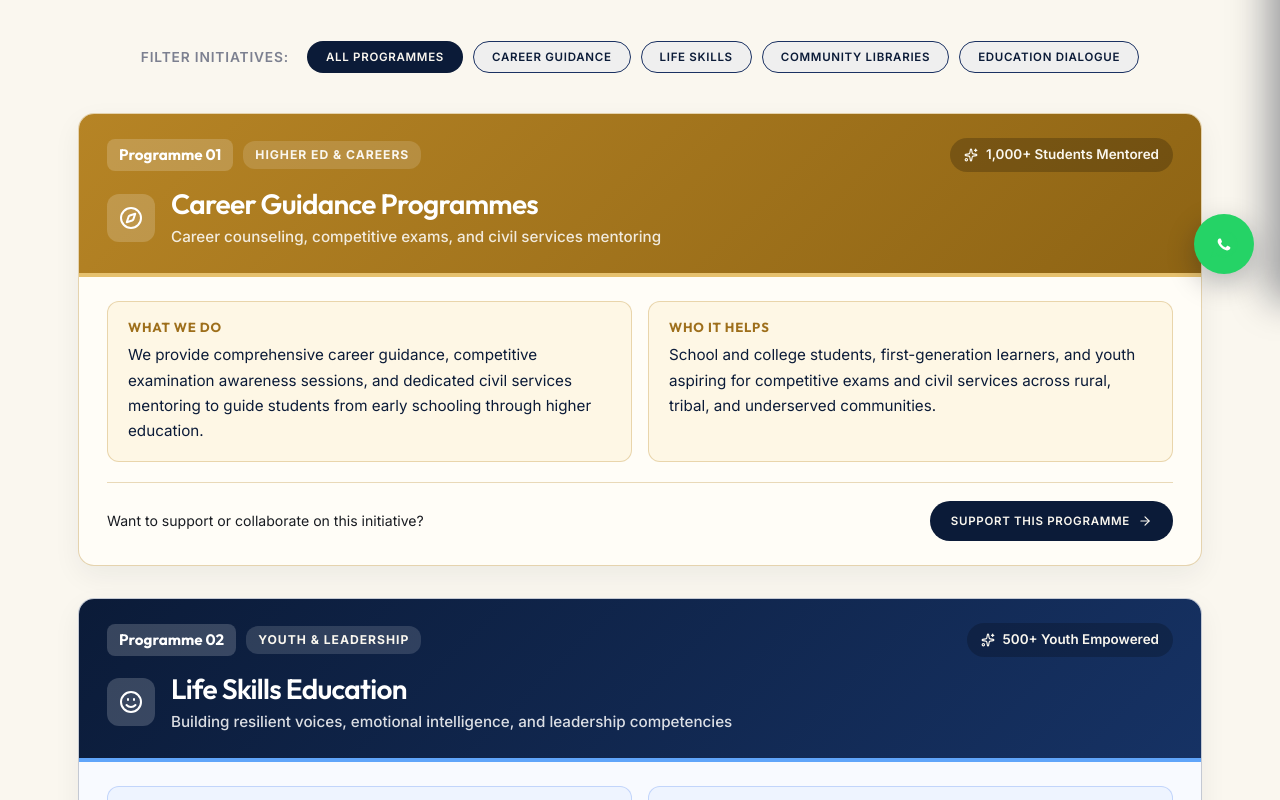
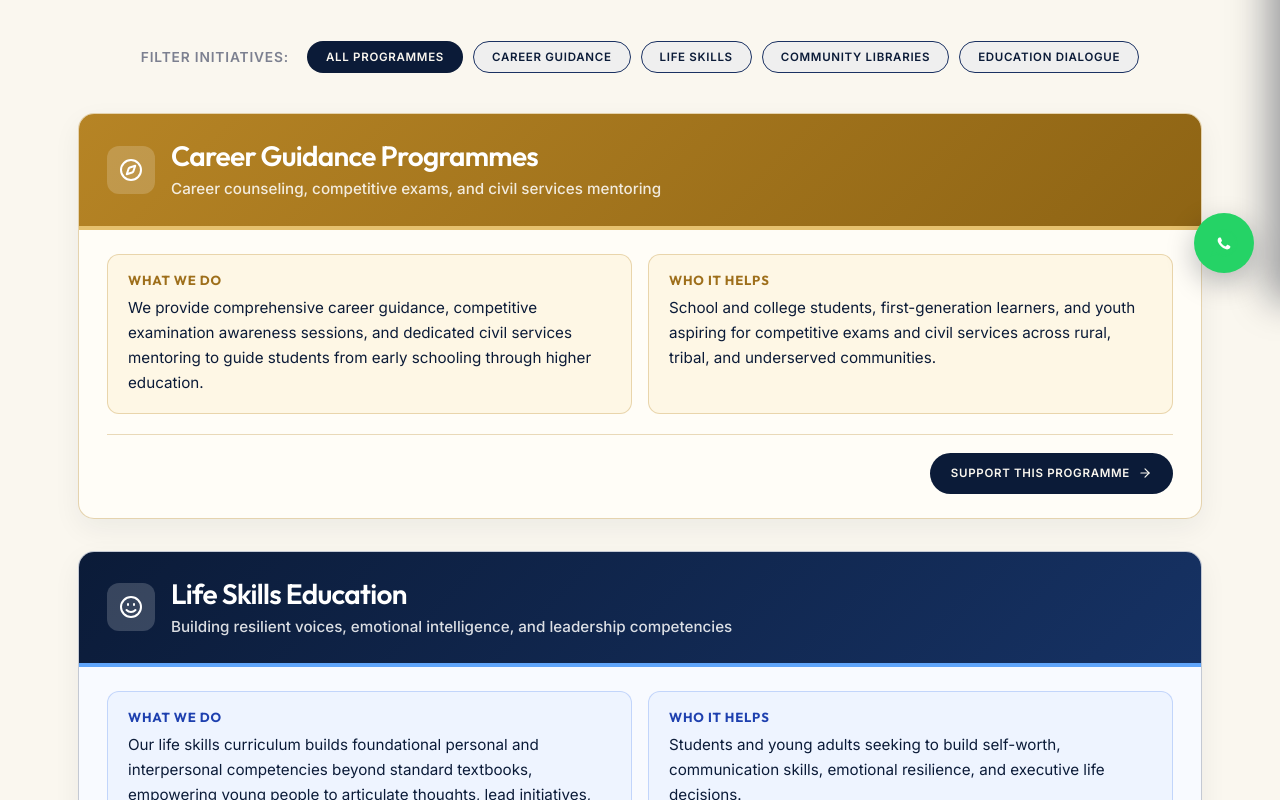
Before and after one commit to SAIKRISHNACHANDA/chamakfoundation.org, a Next.js app: page /programmes in a window 1280 px wide. Shown: the part 500-1300 px from the top of the page. Built offline with nearby package versions, Linux system fonts and the light colour scheme.

Commit message:
content(programmes): remove programme number/category pills, impact badge, and footer prompt

```diff
--- a/src/app/programmes/page.js
+++ b/src/app/programmes/page.js
@@ -8,7 +8,6 @@ import {
   Smile,
   Library,
   ArrowRight,
-  Sparkles,
   BookOpen
 } from "lucide-react";
 
@@ -158,22 +157,6 @@ export default function ProgrammesPage() {
                       padding: "24px 28px",
                     }}
                   >
-                    <div style={{ display: "flex", alignItems: "center", justifyContent: "space-between", flexWrap: "wrap", gap: "12px", marginBottom: "14px" }}>
-                      <div style={{ display: "flex", alignItems: "center", gap: "10px", flexWrap: "wrap" }}>
-                        <span style={{ fontFamily: "var(--num)", fontSize: "0.95rem", fontWeight: 700, color: "#FFFFFF", background: "rgba(255,255,255,0.18)", padding: "4px 12px", borderRadius: "8px" }}>
-                          Programme {p.num}
-                        </span>
-                        <span style={{ fontSize: "0.76rem", textTransform: "uppercase", letterSpacing: "0.08em", fontWeight: 700, color: "#FAF7EF", background: "rgba(255,255,255,0.14)", padding: "4px 12px", borderRadius: "12px" }}>
-                          {p.category}
-                        </span>
-                      </div>
-
-                      <div style={{ display: "inline-flex", alignItems: "center", gap: "8px", background: "rgba(0,0,0,0.22)", color: "#FAF7EF", padding: "6px 14px", borderRadius: "20px", fontSize: "0.84rem", fontWeight: 600 }}>
-                        <Sparkles size={14} />
-                        <span>{p.impactStat}</span>
-                      </div>
-                    </div>
-
                     <div style={{ display: "flex", alignItems: "center", gap: "16px" }}>
                       <div style={{ width: "48px", height: "48px", borderRadius: "12px", background: "rgba(255,255,255,0.18)", display: "flex", alignItems: "center", justifyContent: "center", color: "#FFFFFF", flexShrink: 0 }}>
                         <Icon size={24} />
@@ -211,10 +194,7 @@ export default function ProgrammesPage() {
                       </div>
                     </div>
 
-                    <div style={{ display: "flex", alignItems: "center", justifyContent: "space-between", flexWrap: "wrap", gap: "16px", marginTop: "20px", paddingTop: "18px", borderTop: `1px solid ${p.boxBorder}` }}>
-                      <div style={{ fontSize: "0.88rem", color: "var(--ink-500)" }}>
-                        Want to support or collaborate on this initiative?
-                      </div>
+                    <div style={{ display: "flex", alignItems: "center", justifyContent: "flex-end", marginTop: "20px", paddingTop: "18px", borderTop: `1px solid ${p.boxBorder}` }}>
                       <Link href="/get-involved" className="btn btn-navy btn-sm" style={{ display: "inline-flex", alignItems: "center", gap: "8px" }}>
                         <span>Support this Programme</span>
                         <ArrowRight size={14} />
```
